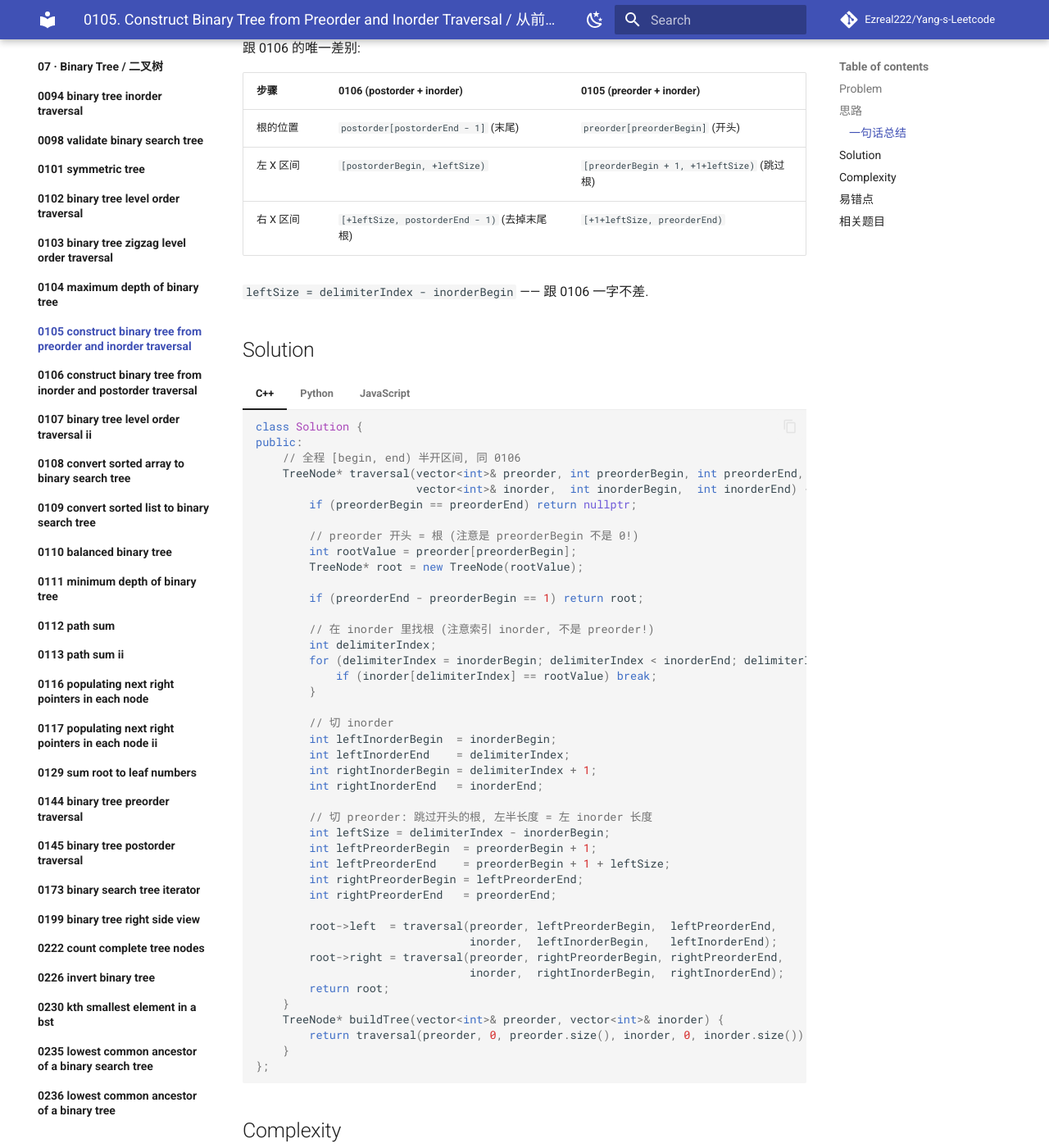
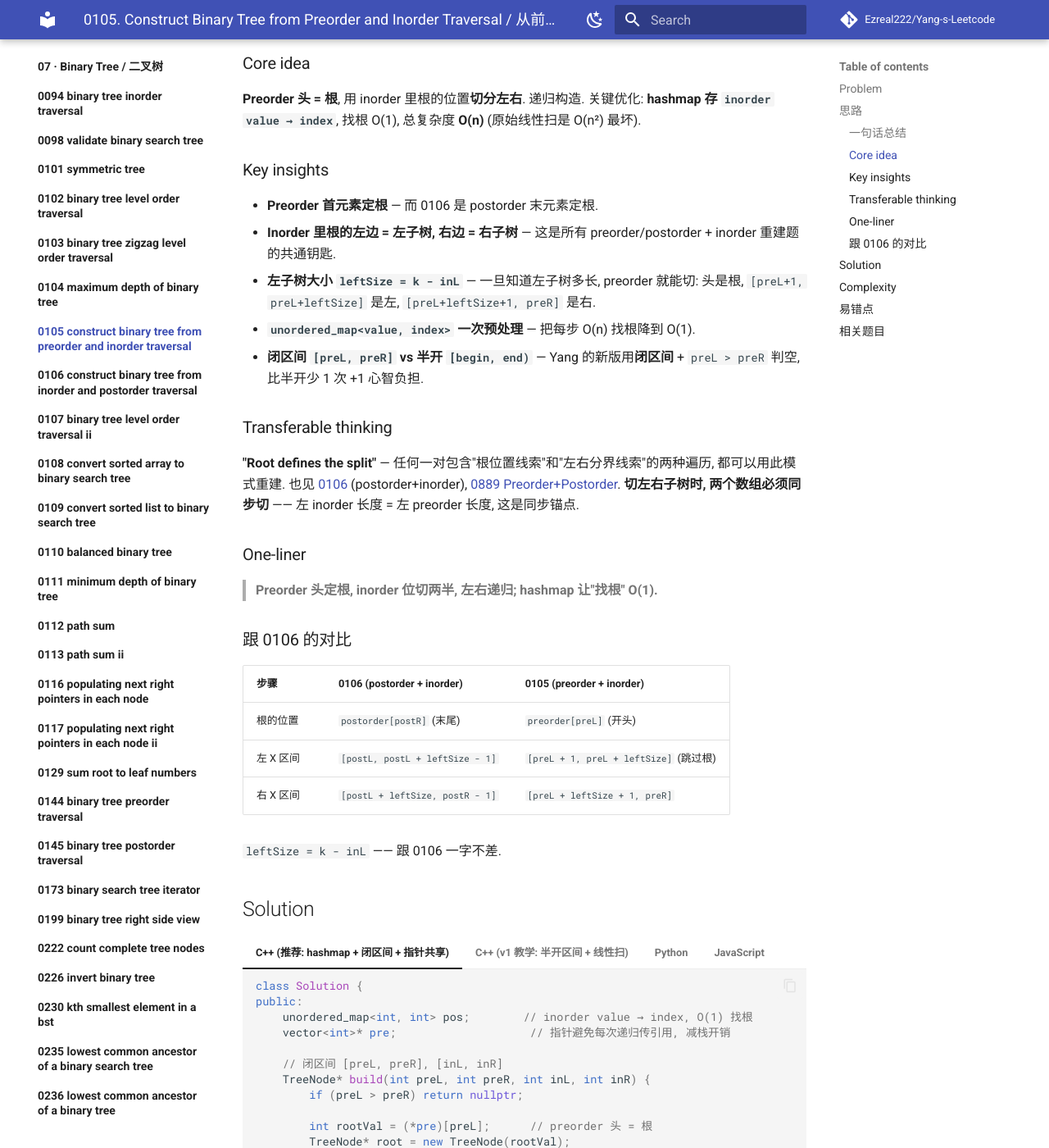
Before and after one commit to Ezreal222/Yang-s-Leetcode, an MkDocs documentation site: the page built from docs/07-binary-tree/0105-construct-binary-tree-from-preorder-and-inorder-traversal/README.md, in a window 1280 px wide and 1400 px high, scrolled down 818 px. Shown: the whole window at 82% size. Built offline with MkDocs 1.6.1 and Material for MkDocs 9.7.7, drawn with Linux system fonts in a browser that asks for light colours; comment, search, counter and statistics services are not loaded; some of the changed text lies outside the part shown.

Commit message:
docs(0105): refine with hashmap + closed interval solution, review +1

````diff
--- a/docs/07-binary-tree/0105-construct-binary-tree-from-preorder-and-inorder-traversal/README.md
+++ b/docs/07-binary-tree/0105-construct-binary-tree-from-preorder-and-inorder-traversal/README.md
@@ -5,7 +5,7 @@
     - **Tags**: Tree, DFS, Recursion, Divide and Conquer, Hash Map · 二叉树, 深度优先搜索, 递归, 分治, 哈希表
     - **Link**: [LeetCode](https://leetcode.com/problems/construct-binary-tree-from-preorder-and-inorder-traversal/)
     - **Status**: ✅ Solved
-    - **Reviewed**: ☑ ☐ ☐
+    - **Reviewed**: ☑ ☑ ☐
 
 ## Problem
 
@@ -19,56 +19,94 @@
 
 **[0106](../0106-construct-binary-tree-from-inorder-and-postorder-traversal/README.md) 的对偶版 —— 把"postorder 末尾是根"换成"**preorder 开头是根**". 区间约定、切两边数组的同步逻辑、hashmap 优化全部复用.**
 
-跟 0106 的唯一差别:
+### Core idea
+
+**Preorder 头 = 根**, 用 inorder 里根的位置**切分左右**. 递归构造. 关键优化: **hashmap 存 `inorder value → index`**, 找根 O(1), 总复杂度 **O(n)** (原始线性扫是 O(n²) 最坏).
+
+### Key insights
+
+- **Preorder 首元素定根** — 而 0106 是 postorder 末元素定根.
+- **Inorder 里根的左边 = 左子树, 右边 = 右子树** — 这是所有 preorder/postorder + inorder 重建题的共通钥匙.
+- **左子树大小 `leftSize = k - inL`** — 一旦知道左子树多长, preorder 就能切: 头是根, `[preL+1, preL+leftSize]` 是左, `[preL+leftSize+1, preR]` 是右.
+- **`unordered_map<value, index>` 一次预处理** — 把每步 O(n) 找根降到 O(1).
+- **闭区间 `[preL, preR]` vs 半开 `[begin, end)`** — Yang 的新版用**闭区间** + `preL > preR` 判空, 比半开少 1 次 +1 心智负担.
+
+### Transferable thinking
+
+**"Root defines the split"** — 任何一对包含"根位置线索"和"左右分界线索"的两种遍历, 都可以用此模式重建. 也见 [0106](../0106-construct-binary-tree-from-inorder-and-postorder-traversal/README.md) (postorder+inorder), [0889 Preorder+Postorder](待补). **切左右子树时, 两个数组必须同步切** —— 左 inorder 长度 = 左 preorder 长度, 这是同步锚点.
+
+### One-liner
+
+> **Preorder 头定根, inorder 位切两半, 左右递归; hashmap 让"找根" O(1).**
+
+### 跟 0106 的对比
 
 | 步骤 | 0106 (postorder + inorder) | 0105 (preorder + inorder) |
 |---|---|---|
-| 根的位置 | `postorder[postorderEnd - 1]` (末尾) | `preorder[preorderBegin]` (开头) |
-| 左 X 区间 | `[postorderBegin, +leftSize)` | `[preorderBegin + 1, +1+leftSize)` (跳过根) |
-| 右 X 区间 | `[+leftSize, postorderEnd - 1)` (去掉末尾根) | `[+1+leftSize, preorderEnd)` |
+| 根的位置 | `postorder[postR]` (末尾) | `preorder[preL]` (开头) |
+| 左 X 区间 | `[postL, postL + leftSize - 1]` | `[preL + 1, preL + leftSize]` (跳过根) |
+| 右 X 区间 | `[postL + leftSize, postR - 1]` | `[preL + leftSize + 1, preR]` |
 
-`leftSize = delimiterIndex - inorderBegin` —— 跟 0106 一字不差.
+`leftSize = k - inL` —— 跟 0106 一字不差.
 
 ## Solution
 
-=== "C++"
+=== "C++ (推荐: hashmap + 闭区间 + 指针共享)"
     ```cpp
     class Solution {
     public:
-        // 全程 [begin, end) 半开区间, 同 0106
+        unordered_map<int, int> pos;        // inorder value → index, O(1) 找根
+        vector<int>* pre;                    // 指针避免每次递归传引用, 减栈开销
+
+        // 闭区间 [preL, preR], [inL, inR]
+        TreeNode* build(int preL, int preR, int inL, int inR) {
+            if (preL > preR) return nullptr;
+
+            int rootVal = (*pre)[preL];      // preorder 头 = 根
+            TreeNode* root = new TreeNode(rootVal);
+
+            int k = pos[rootVal];            // 根在 inorder 的位置, O(1)
+            int leftSize = k - inL;          // 左子树大小 = 根左边 inorder 长度
+
+            root->left  = build(preL + 1,             preL + leftSize, inL,    k - 1);
+            root->right = build(preL + leftSize + 1,  preR,            k + 1,  inR);
+            return root;
+        }
+
+        TreeNode* buildTree(vector<int>& preorder, vector<int>& inorder) {
+            int n = inorder.size();
+            for (int i = 0; i < n; i++) pos[inorder[i]] = i;   // 预处理: O(n)
+            pre = &preorder;
+            return build(0, n - 1, 0, n - 1);
+        }
+    };
+    ```
+
+=== "C++ (v1 教学: 半开区间 + 线性扫)"
+    ```cpp
+    class Solution {
+    public:
+        // 全程 [begin, end) 半开区间, 同 0106; 每次线性扫找根 → O(n²) 最坏
         TreeNode* traversal(vector<int>& preorder, int preorderBegin, int preorderEnd,
                             vector<int>& inorder,  int inorderBegin,  int inorderEnd) {
             if (preorderBegin == preorderEnd) return nullptr;
 
-            // preorder 开头 = 根 (注意是 preorderBegin 不是 0!)
             int rootValue = preorder[preorderBegin];
             TreeNode* root = new TreeNode(rootValue);
-
             if (preorderEnd - preorderBegin == 1) return root;
 
-            // 在 inorder 里找根 (注意索引 inorder, 不是 preorder!)
             int delimiterIndex;
             for (delimiterIndex = inorderBegin; delimiterIndex < inorderEnd; delimiterIndex++) {
                 if (inorder[delimiterIndex] == rootValue) break;
             }
 
-            // 切 inorder
-            int leftInorderBegin  = inorderBegin;
-            int leftInorderEnd    = delimiterIndex;
-            int rightInorderBegin = delimiterIndex + 1;
-            int rightInorderEnd   = inorderEnd;
-
-            // 切 preorder: 跳过开头的根, 左半长度 = 左 inorder 长度
             int leftSize = delimiterIndex - inorderBegin;
-            int leftPreorderBegin  = preorderBegin + 1;
-            int leftPreorderEnd    = preorderBegin + 1 + leftSize;
-            int rightPreorderBegin = leftPreorderEnd;
-            int rightPreorderEnd   = preorderEnd;
-
-            root->left  = traversal(preorder, leftPreorderBegin,  leftPreorderEnd,
-                                    inorder,  leftInorderBegin,   leftInorderEnd);
-            root->right = traversal(preorder, rightPreorderBegin, rightPreorderEnd,
-                                    inorder,  rightInorderBegin,  rightInorderEnd);
+            root->left  = traversal(preorder, preorderBegin + 1,
+                                    preorderBegin + 1 + leftSize,
+                                    inorder,  inorderBegin, delimiterIndex);
+            root->right = traversal(preorder, preorderBegin + 1 + leftSize,
+                                    preorderEnd,
+                                    inorder,  delimiterIndex + 1, inorderEnd);
             return root;
         }
         TreeNode* buildTree(vector<int>& preorder, vector<int>& inorder) {
@@ -81,45 +119,47 @@
     ```python
     class Solution:
         def buildTree(self, preorder: list[int], inorder: list[int]) -> 'TreeNode | None':
-            # value → index 哈希表, 找根 O(1) → 总复杂度 O(n)
-            idx = {v: i for i, v in enumerate(inorder)}
+            # dict comprehension: value → index 哈希表, O(1) 找根
+            # {v: i for i, v in enumerate(...)} 是 Python 一行建 map 的惯用招
+            # 相当于 C++ for (int i = 0; i < n; i++) pos[inorder[i]] = i
+            pos = {v: i for i, v in enumerate(inorder)}
 
-            def build(pre_lo: int, pre_hi: int, in_lo: int, in_hi: int) -> 'TreeNode | None':
-                if pre_lo == pre_hi:
+            # 闭区间 [preL, preR], [inL, inR]
+            def build(preL: int, preR: int, inL: int, inR: int) -> 'TreeNode | None':
+                if preL > preR:
                     return None
-                root_val = preorder[pre_lo]              # 注意 pre_lo, 不是 0
+                root_val = preorder[preL]                # preorder 头 = 根
                 root = TreeNode(root_val)
-                k = idx[root_val]
-                left_size = k - in_lo
-                root.left  = build(pre_lo + 1, pre_lo + 1 + left_size, in_lo, k)
-                root.right = build(pre_lo + 1 + left_size, pre_hi, k + 1, in_hi)
+                k = pos[root_val]
+                left_size = k - inL
+                root.left  = build(preL + 1,             preL + left_size, inL,    k - 1)
+                root.right = build(preL + left_size + 1, preR,             k + 1,  inR)
                 return root
 
-            return build(0, len(preorder), 0, len(inorder))
+            return build(0, len(preorder) - 1, 0, len(inorder) - 1)
     ```
 
 === "JavaScript"
     ```javascript
-    /**
-     * @param {number[]} preorder
-     * @param {number[]} inorder
-     * @return {TreeNode}
-     */
     var buildTree = function(preorder, inorder) {
-        const idx = new Map();
-        inorder.forEach((v, i) => idx.set(v, i));
+        // Map: JS 的哈希表. forEach((v, i) => ...) 同时拿值和索引
+        // 相当于 C++ 的 unordered_map<int,int> + for 循环填
+        const pos = new Map();
+        inorder.forEach((v, i) => pos.set(v, i));
 
-        const build = (preLo, preHi, inLo, inHi) => {
-            if (preLo === preHi) return null;
-            const rootVal = preorder[preLo];
+        // 闭区间 [preL, preR], [inL, inR]
+        // Arrow function 保留外层 preorder 的闭包访问, 不用传参
+        const build = (preL, preR, inL, inR) => {
+            if (preL > preR) return null;
+            const rootVal = preorder[preL];              // preorder 头 = 根
             const root = new TreeNode(rootVal);
-            const k = idx.get(rootVal);
-            const leftSize = k - inLo;
-            root.left  = build(preLo + 1,             preLo + 1 + leftSize, inLo,  k);
-            root.right = build(preLo + 1 + leftSize,  preHi,                k + 1, inHi);
+            const k = pos.get(rootVal);
+            const leftSize = k - inL;
+            root.left  = build(preL + 1,             preL + leftSize, inL,    k - 1);
+            root.right = build(preL + leftSize + 1,  preR,            k + 1,  inR);
             return root;
         };
-        return build(0, preorder.length, 0, inorder.length);
+        return build(0, preorder.length - 1, 0, inorder.length - 1);
     };
     ```
 
@@ -130,11 +170,8 @@
 
 ## 易错点
 
-- **`preorder[preorderBegin]` 不是 `preorder[0]`**: Yang flagged. 只有第一次入口调用时 `preorderBegin == 0`, 递归进子树就不是了 —— 写 `preorder[0]` 永远拿到整树的根, 子树构造直接错.
-- **`inorder[delimiterIndex]` 不是 `preorder[delimiterIndex]`**: 也 flagged. 找根的位置要在 **inorder** 里找; `delimiterIndex` 是 inorder 的下标, 不是 preorder 的.
-- **左 preorder 多 +1**: 跟 0106 不同, preorder **开头**是根, 切左 preorder 时要 `+1` 跳过去 (`preorderBegin + 1`). 0106 的 postorder 是**末尾**是根, 所以右 postorder 才需要 `-1`.
-- **重复值不能用此法**: 题目保证无重复. 有重复就无法在 inorder 里唯一定位根.
-- **0106 + 0105 共有的纪律**: 区间约定全程一致 (这里都是 `[begin, end)`), 区间约定一旦混用立刻全盘错位.
+- **`preorder[preL]` 不是 `preorder[0]`**: 只有第一次入口 `preL == 0`, 递归进子树就不是了 —— 写 `preorder[0]` 永远拿整树的根, 子树直接错.
+- **左子树大小是 `k - inL`, 不是 `k`**: `k` 是根在 inorder 的**绝对下标**, 左子树大小要减去当前段起点 `inL`. 忘减 → 递归越界或死循环.
 
 ## 相关题目
 
--- /dev/null
+++ b/docs/09-greedy/0767-reorganize-string/README.md
@@ -0,0 +1,226 @@
+# 0767. Reorganize String / 重构字符串
+
+!!! info "Meta"
+    - **Difficulty**: Medium
+    - **Tags**: Greedy, Heap, Hash Table, String, Counting · 贪心, 堆, 哈希, 字符串, 计数
+    - **Link**: [LeetCode](https://leetcode.com/problems/reorganize-string/)
+    - **Status**: ✅ Solved
+    - **Reviewed**: ☐ ☐ ☐
+
+## TL;DR / 一句话
+
+> **EN**: **Rearrange so no two adjacent chars are equal**. Feasibility: `maxFreq ≤ ⌈n/2⌉`. Build: **max-heap on frequency**; each round pop the top 2, append both, push each back if remaining. Odd tail gets the last one alone.
+>
+> **中文**: **重排使相邻字符不同**. 可行性: `maxFreq ≤ ⌈n/2⌉`. 构造: **大根堆按频次**; 每轮 pop 最频的 2 个, 各接一个, 剩余再 push. 末尾单独处理奇数.
+>
+> *Template / 模版*: **Feasibility check → Greedy heap simulation** — 类同 [0621 Task Scheduler](../0621-task-scheduler/README.md) 的 heap 版, 只是这里是排字符不排调度.
+
+## Problem
+
+**EN**: 重排字符串 `s` 使**相邻字符都不同**. 无解返 `""`.
+
+**中文**: 相邻不重复的重排, 无解返空.
+
+## Key Insights
+
+1. **🔑 灵魂: 可行性判据 — `maxFreq ≤ ⌈n/2⌉` / Feasibility check**
+
+    最频的字符必须"每隔一位摆", 所需槽位:
+
+    ```
+    n 偶数: 位 0, 2, 4, ..., n-2  → n/2 个位置
+    n 奇数: 位 0, 2, 4, ..., n-1  → (n+1)/2 = ⌈n/2⌉ 个
+    ```
+
+    → 若 `maxFreq > ⌈n/2⌉` **一定失败**. Yang 用 `(s.size() + 1) / 2` = 整数除法版 `⌈n/2⌉` (无需 ceil 函数).
+
+    > **`(n + 1) / 2` = `⌈n / 2⌉` (整数除)** — 面试常用招. C++ / Java / JS 全通用.
+
+2. **🔑 灵魂: 为啥 max-heap 每次拿 2 个 / Why pop 2 per round**
+
+    **贪心直觉**: 每步都用**当前最频**的, 但**不能连用同一个** (否则相邻重复). → 拿最频的两个交替.
+
+    - Pop 最频 → append.
+    - Pop 次频 → append.
+    - 各减 1, 若还有剩再 push 回堆.
+
+    这样保证连续两次 append 的**必是不同字符**. 且每轮消化两个最紧张的, 逼近 balanced.
+
+    > **"每步取 top-2 交替" 是相邻不重复类问题的通用招**. 也用于 [0621](../0621-task-scheduler/README.md), 0358 Rearrange String k Distance, 1054 Distant Barcodes.
+
+3. **🔑 为啥这个贪心正确 / Why the greedy works**
+
+    反证: 若不选**当前最频**, 那它频次只会**继续增长的相对比例**, 后面更难安置. → 每步优先消化最紧张的.
+
+    严格证明用**交换论证**: 假设最优解某步没选 top-2, 交换后合法性不变且解长度不变. → 贪心是最优. (略)
+
+    > **贪心正确性 = 交换论证**. 面试若追问, 就说"proof by exchange argument".
+
+4. **🔑 奇数尾单独处理 / Odd tail: last one alone**
+
+    Yang 代码:
+
+    ```cpp
+    while (pq.size() >= 2) { ... 每轮拿 2 个 ... }
+    if (!pq.empty()) res += pq.top().second;
+    ```
+
+    - 每轮 pop 2, res 长度 +2. 若最终堆里**剩 1 个**, 就是最后一格.
+    - **关键**: 此时那唯一剩下的字符**频次一定是 1** — 因为可行性检查通过, 不可能出现 "剩 2 个同字符"; 若真剩 2, 前一轮就该处理它.
+    - 若剩下的**频次 > 1** (即 ≥ 2), 说明**可行性检查漏了** — 但 `(n+1)/2` 已经卡住.
+
+    > **易错点 top 1**: 忘处理奇数尾的最后一个字符. 循环用 `>= 2` 而不是 `> 0`.
+
+5. **🔑 用 `pair<int, char>` 让堆按 freq 排序 / Pair for heap ordering**
+
+    `priority_queue<pair<int, char>>` 默认**大根堆按 first**, first 是 freq. → 天然按频次排序.
+
+    - 若用 `pair<char, int>` 就按字符字典序排了 (错).
+    - 想稳定 tie-break (如字典序小的先出), 可改 `priority_queue<pair<int, char>, ..., greater<>>` + 反转符号, 或自定义 comparator.
+
+    > **"`pair` 的排序按 first 优先"** 是 STL 常识, 面试用之秒建堆.
+
+6. **🔑 复杂度 / Complexity**
+
+    - **Time**: O(n log k), k = 26 (不同字符数). 每次 pop/push O(log k), 共 n 次 → **O(n log 26) ≈ O(n)**.
+    - **Space**: O(k) — 堆最多 k 个元素.
+
+7. **🔑 替代解法: 计数 + 交叉填空 / Counting + interleave (O(n))**
+
+    不用堆也行:
+
+    1. 统计频次, 找 maxFreq 字符 (设为 `x`).
+    2. **先把 x 填偶数位** 0, 2, 4, ...
+    3. 剩余字符按频次降序 (不严格必需) 填**剩下的偶数位**, 再填**奇数位** 1, 3, 5, ...
+
+    → O(n) 无 heap. 但**heap 版更好写不易错**, 面试推 heap 版.
+
+    > Yang 的 heap 版是标准答案. 想炫技可提 O(n) 交叉填空.
+
+8. **🔑 易错点 top 2 / Pitfalls**
+
+    - **忘处理奇数尾** — 循环用 `size() >= 2`, 结束后检查是否还剩 1 个.
+    - **`>` vs `>=` 边界** — 可行性判 `maxFreq > (n+1)/2` (严格大于才失败). `maxFreq == (n+1)/2` 是极限但可行 (奇数尾正好装).
+
+## Solution
+
+=== "C++"
+    ```cpp
+    class Solution {
+    public:
+        string reorganizeString(string s) {
+            unordered_map<char, int> cnt;
+            for (char c : s) cnt[c]++;
+
+            priority_queue<pair<int, char>> pq;                    // 大根堆按 freq
+            for (auto& [c, freq] : cnt) pq.push({freq, c});
+
+            if (pq.top().first > (int)(s.size() + 1) / 2) return "";   // 可行性
+
+            string res;
+            while (pq.size() >= 2) {                               // 每轮 pop 2
+                auto [c1, ch1] = pq.top(); pq.pop();
+                auto [c2, ch2] = pq.top(); pq.pop();
+                res += ch1;
+                res += ch2;
+                if (--c1) pq.push({c1, ch1});                      // 剩了就回堆
+                if (--c2) pq.push({c2, ch2});
+            }
+            if (!pq.empty()) res += pq.top().second;               // 奇数尾
+            return res;
+        }
+    };
+    ```
+
+=== "Python"
+    ```python
+    import heapq
+    from collections import Counter
+
+    class Solution:
+        def reorganizeString(self, s: str) -> str:
+            # Counter: dict 子类, 一行完成频次
+            cnt = Counter(s)
+
+            # Python heapq 默认小根堆. 要大根堆 → freq 取负
+            # (-freq, char): 按 -freq 升序 = freq 降序
+            # 相当于 C++ 的 priority_queue<pair<int, char>> (大根堆按 first)
+            heap = [(-freq, ch) for ch, freq in cnt.items()]
+            heapq.heapify(heap)                                    # O(k), 一次性建堆
+
+            # 可行性: 最频字符 ≤ ⌈n/2⌉
+            if -heap[0][0] > (len(s) + 1) // 2:
+                return ""
+
+            res = []
+            while len(heap) >= 2:
+                # heappop 弹最小 (即 -freq 最负 = freq 最大)
+                f1, ch1 = heapq.heappop(heap)
+                f2, ch2 = heapq.heappop(heap)
+                res.append(ch1)
+                res.append(ch2)
+                # freq -1 = (-f) - 1 → -(f+1); 用完还剩则 push 回
+                # heappush 也 O(log k)
+                if f1 + 1 < 0: heapq.heappush(heap, (f1 + 1, ch1))
+                if f2 + 1 < 0: heapq.heappush(heap, (f2 + 1, ch2))
+
+            if heap:
+                res.append(heap[0][1])                             # 奇数尾
+            # ''.join 比 str += 每步都建新 str 快很多
+            return ''.join(res)
+    ```
+
+=== "JavaScript"
+    ```javascript
+    // JS 没有原生优先队列. 面试可以 (a) 手写堆, (b) 用 sort 每轮重排 (n * k log k, k=26 时约等 O(n))
+    // 这里选 (b) — 更短更能展示思路
+
+    var reorganizeString = function(s) {
+        // Map 计数; 相当于 C++ unordered_map<char,int>
+        const cnt = new Map();
+        for (const c of s) cnt.set(c, (cnt.get(c) ?? 0) + 1);
+
+        // 转数组 [freq, char], 后续每轮按 freq 降序排
+        // Array.from(Map) 返 [[key, val], ...] 展开 iterator
+        // 相当于 C++ 的 for (auto& [c, f] : cnt) heap.push({f, c})
+        let arr = Array.from(cnt, ([ch, f]) => [f, ch]);
+
+        // 可行性: 最大频 ≤ ⌈n/2⌉
+        const maxFreq = Math.max(...arr.map(x => x[0]));
+        if (maxFreq > Math.ceil(s.length / 2)) return "";
+
+        const res = [];
+        // 循环直到剩 ≤ 1
+        while (arr.length >= 2) {
+            // 每轮排序 O(k log k), k = 26. 也可用堆库
+            arr.sort((a, b) => b[0] - a[0]);
+            // 解构赋值 (destructuring) — 类似 Python 的 f, c = arr[0]
+            const [f1, ch1] = arr[0];
+            const [f2, ch2] = arr[1];
+            res.push(ch1, ch2);
+            // filter 建新数组比 splice 中间删更安全
+            arr[0][0]--; arr[1][0]--;
+            arr = arr.filter(x => x[0] > 0);
+        }
+        if (arr.length) res.push(arr[0][1]);                     // 奇数尾
+        return res.join('');
+    };
+    ```
+
+## Complexity
+
+| 版本 | Time | Space |
+|---|---|---|
+| **Heap greedy** | **O(n log k)**, k = 26 | O(k) |
+| Counting + interleave | O(n) | O(k) |
+
+## 相关题目
+
+- [0621. Task Scheduler](../0621-task-scheduler/README.md) — 相邻不重复的**冷却版**, 姐妹题
+- [0347. Top K Frequent Elements](../../06-stack-queue/0347-top-k-frequent-elements/README.md) — 频次 + 堆
+- [0692. Top K Frequent Words](../../06-stack-queue/0692-top-k-frequent-words/README.md) — 频次 + 堆 + 字典序
+- 0451\. Sort Characters By Frequency (待补) — 频次排序
+- 1054\. Distant Barcodes (待补) — 完全同款, 数字版
+- 0358\. Rearrange String k Distance Apart (待补) — k 距离间隔一般版
+- 1405\. Longest Happy String (待补) — 3 字符 + 冷却 2
+- 0984\. String Without AAA or BBB (待补) — 双字符版
````
Also changed, not shown: docs/09-greedy/0621-task-scheduler/README.md (+1 -1 lines), docs/09-greedy/index.md (+1 -0 lines), docs/index.md (+2 -2 lines).
